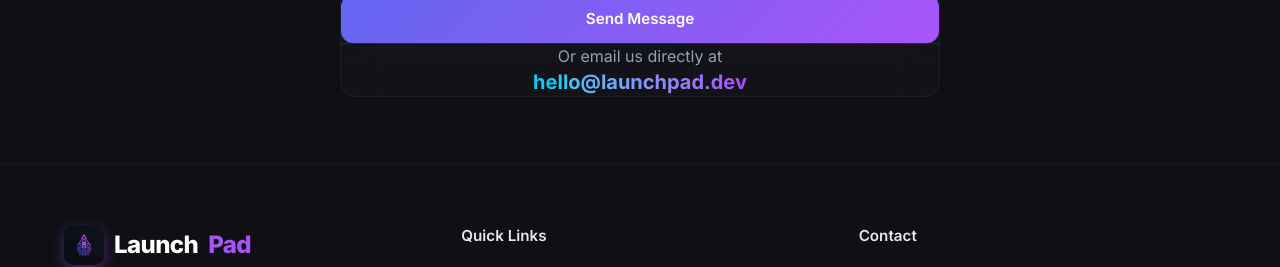
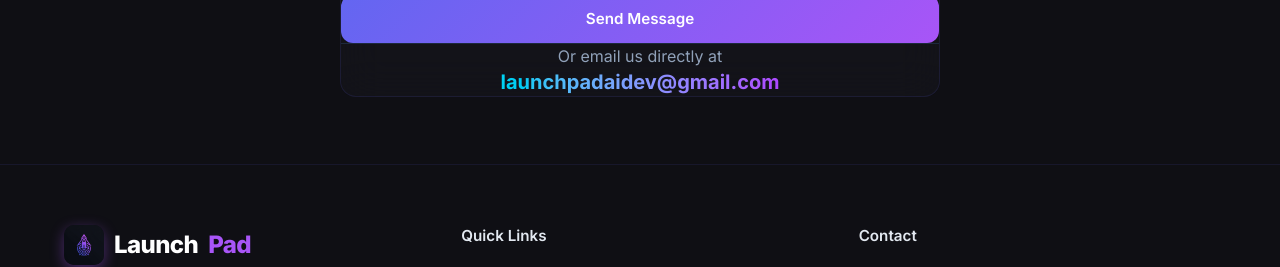
Before and after one commit to Pranavmishra2/1stwebsite, a Next.js app: page /contact in a window 1280 px wide. Shown: the part 636-903 px from the top of the page. Built offline with nearby package versions, Linux system fonts and the light colour scheme; no server answers; sample sign-in values are in the browser's storage.

Commit message:
Update contact email and add Instagram link

```diff
--- a/src/app/contact/page.tsx
+++ b/src/app/contact/page.tsx
@@ -12,7 +12,7 @@ export default function ContactUs() {
             </p>
 
             <div className="glass-card p-8">
-                <form className="flex flex-col gap-6" action="mailto:hello@launchpad.dev" method="POST" encType="text/plain">
+                <form className="flex flex-col gap-6" action="mailto:launchpadaidev@gmail.com" method="POST" encType="text/plain">
                     <div>
                         <label htmlFor="name" className="block text-sm font-medium text-slate-300 mb-2">Name</label>
                         <input
@@ -64,8 +64,8 @@ export default function ContactUs() {
 
                 <div className="mt-12 pt-8 border-t border-slate-800 text-center">
                     <p className="text-slate-400 mb-2">Or email us directly at</p>
-                    <a href="mailto:hello@launchpad.dev" className="text-xl font-bold text-transparent bg-clip-text bg-gradient-to-r from-cyan-400 to-purple-500">
-                        hello@launchpad.dev
+                    <a href="mailto:launchpadaidev@gmail.com" className="text-xl font-bold text-transparent bg-clip-text bg-gradient-to-r from-cyan-400 to-purple-500">
+                        launchpadaidev@gmail.com
                     </a>
                 </div>
             </div>
--- a/src/components/Footer.tsx
+++ b/src/components/Footer.tsx
@@ -4,6 +4,7 @@ import Image from "next/image";
 
 const socialLinks = [
     { label: "Twitter", href: "https://twitter.com/pranavkashyap", icon: "𝕏" },
+    { label: "Instagram", href: "https://www.instagram.com/launchpadaidev", icon: "📸" },
     { label: "GitHub", href: "https://github.com/pranavkashyap", icon: "⌘" },
     { label: "LinkedIn", href: "https://linkedin.com/in/pranavkashyap", icon: "in" },
     { label: "YouTube", href: "https://youtube.com/@pranavkashyap", icon: "▶" },
@@ -81,12 +82,22 @@ export default function Footer() {
                     {/* Contact */}
                     <div>
                         <h4 style={{ fontWeight: 600, fontSize: "0.95rem", color: "#e2e8f0", marginBottom: "16px" }}>Contact</h4>
+                        <p style={{ color: "#94a3b8", lineHeight: 1.6, marginBottom: "16px", fontSize: "0.95rem" }}>
+                            Have questions or need support? We&apos;re here to help.
+                        </p>
                         <a
-                            href="mailto:hello@launchpad.dev"
-                            className="hover:text-purple-400 transition-colors"
-                            style={{ color: "#a855f7", textDecoration: "none", fontSize: "0.9rem" }}
+                            href="mailto:launchpadaidev@gmail.com"
+                            style={{
+                                display: "inline-flex",
+                                alignItems: "center",
+                                gap: "8px",
+                                color: "#22d3ee",
+                                textDecoration: "none",
+                                fontWeight: 500,
+                                fontSize: "0.95rem"
+                            }}
                         >
-                            hello@launchpad.dev
+                            ✉️ launchpadaidev@gmail.com
                         </a>
                         <div style={{ display: "flex", gap: "12px", marginTop: "20px" }}>
                             {socialLinks.map((s) => (
```
